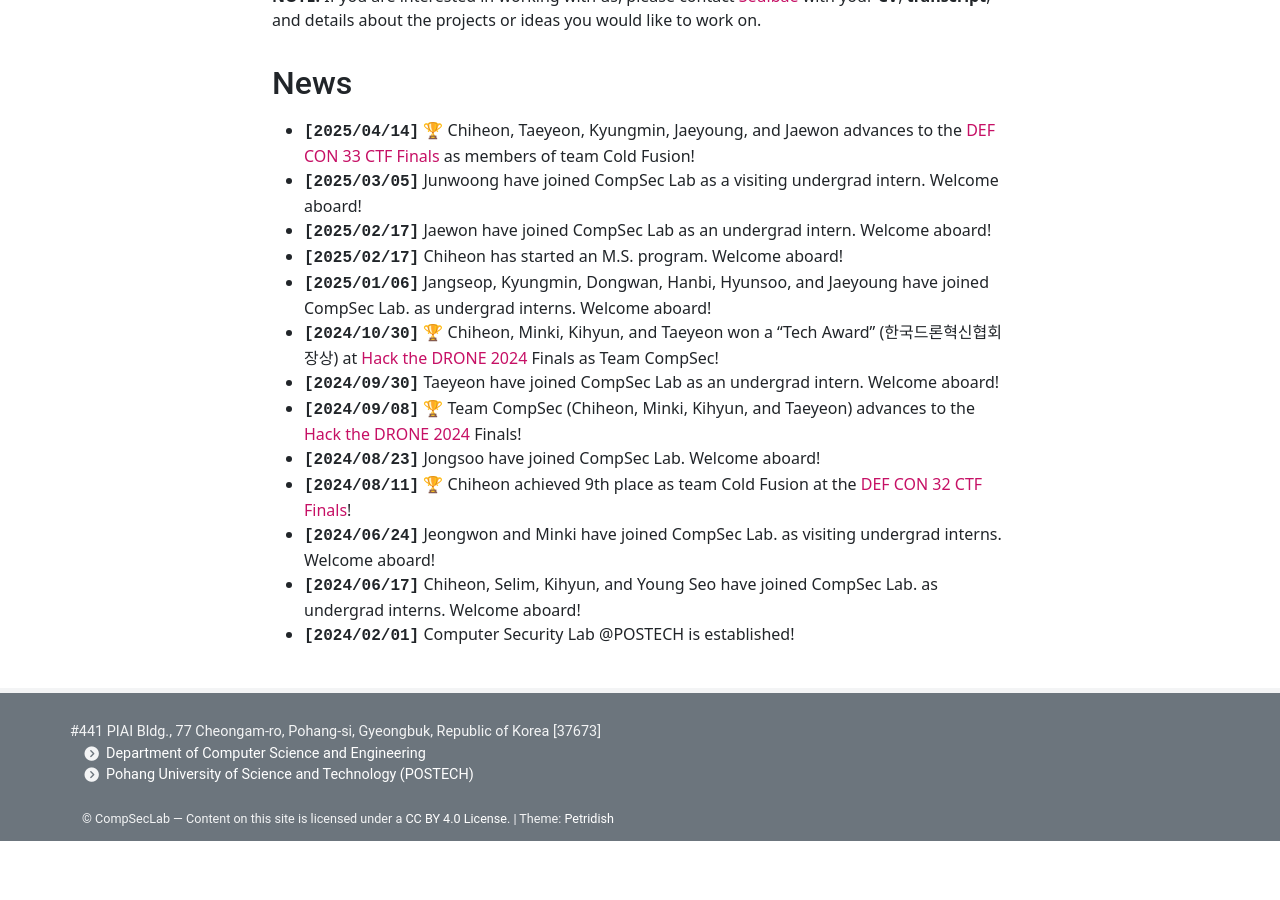
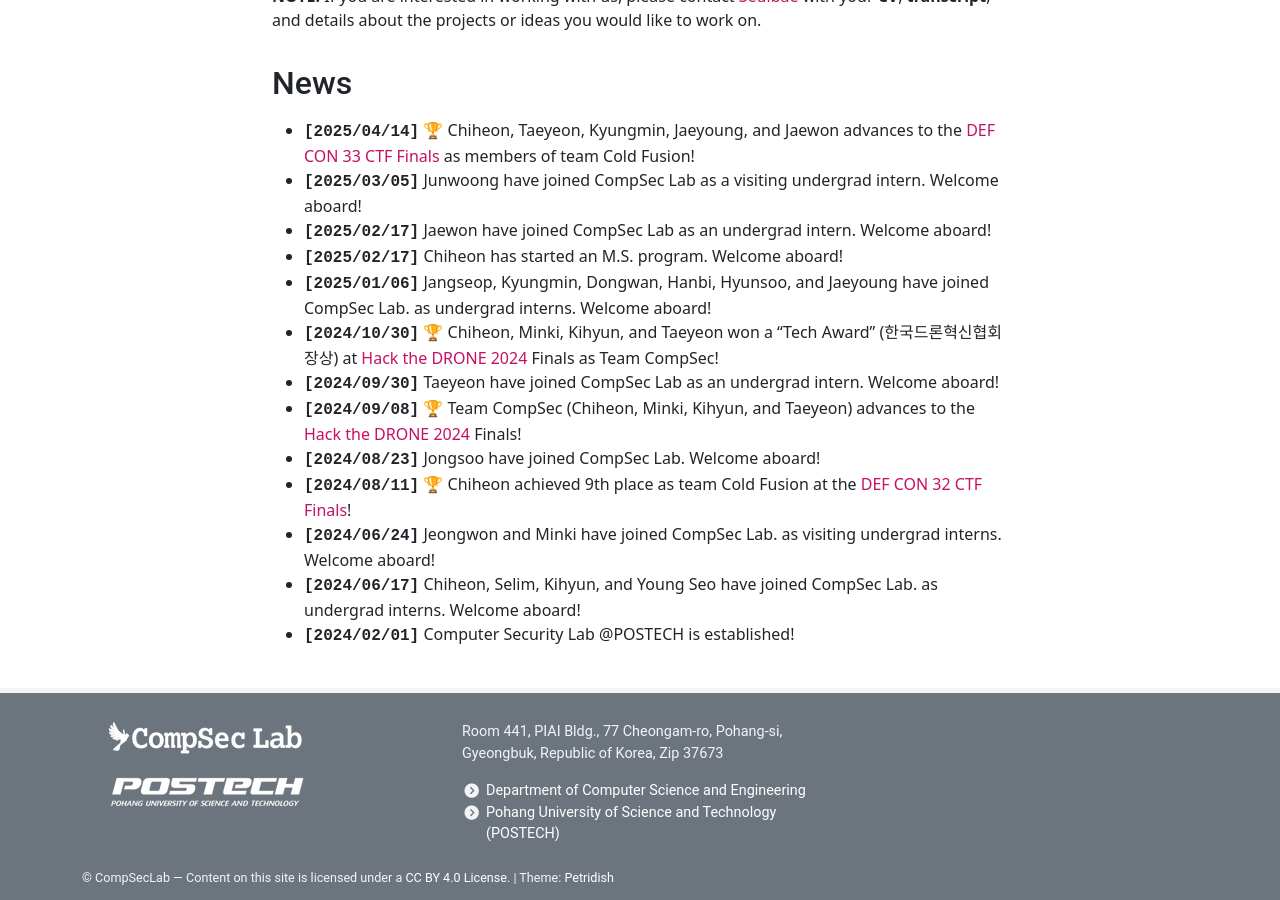
Before and after one commit to postech-compsec/postech-compsec.github.io, a Jekyll site: the page built from pages/home.md, in a window 1280 px wide and 900 px high, scrolled down 1140 px. Built offline with Jekyll 4.4.1, drawn with Linux system fonts in a browser that asks for light colours; nearby versions of some CDN libraries; before the commit the page ends 1981 px from its top, so only the background shows below that.

Commit message:
add logo in footer

```diff
--- a/_includes/footer.html
+++ b/_includes/footer.html
@@ -1,8 +1,5 @@
 <footer class="d-print-none">
   <div class="container">
-    <div class="row">
-      #441 PIAI Bldg., 77 Cheongam-ro, Pohang-si, Gyeongbuk, Republic of Korea [37673]
-    </div>
     <div class="row">
       {% if site.social %}
         <div class="col-lg">
@@ -77,8 +74,13 @@
       {% endif %}
 
       {% for col in site.data.footer.columns %}
-        <div class="col-lg">
+        <div class="col-4">
           {{ col.description | markdownify }}
+          {% if col.ptext %}
+            {% for item in col.ptext %}
+              <p>{{ item }}</p>
+            {% endfor %}
+          {% endif %}
 
           {% if col.links %}
             <ul class="fa-ul">
@@ -90,6 +92,17 @@
               {% endfor %}
             </ul>
           {% endif %}
+          {% if col.logos %}
+            <ul class="fa-ul">
+              {% for item in col.logos %}
+                <li>
+                  <a href="{{ item.href | relative_url }}" target="_blank"><img class=".img-fluid" src="{{ item.src | relative_url }}"></a>
+                </li>
+                </br>
+              {% endfor %}
+            </ul>
+          {% endif %}
+
         </div>
       {% endfor %}
     </div>
```
Also changed, not shown: _data/footer.yml (+9 -6 lines), assets/logo/compsec-white.png (added), assets/logo/postech-white.png (added).
